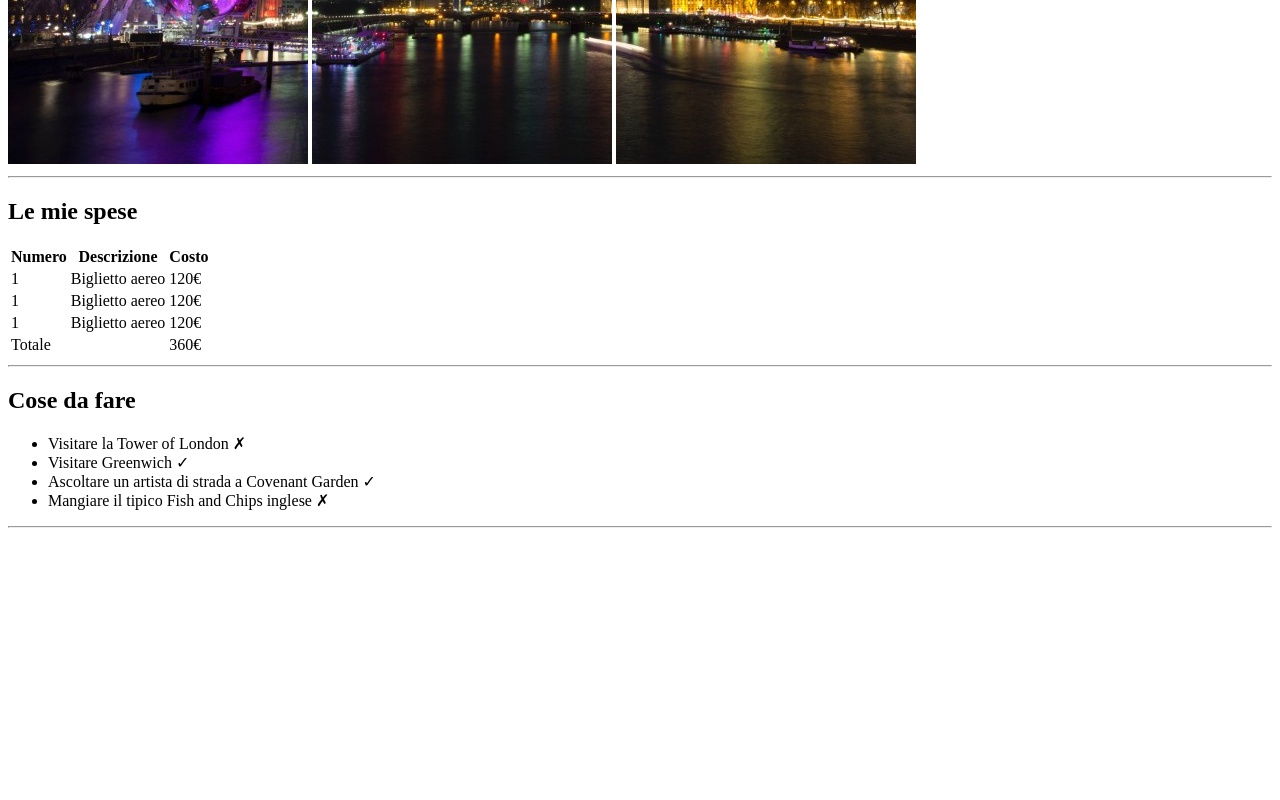
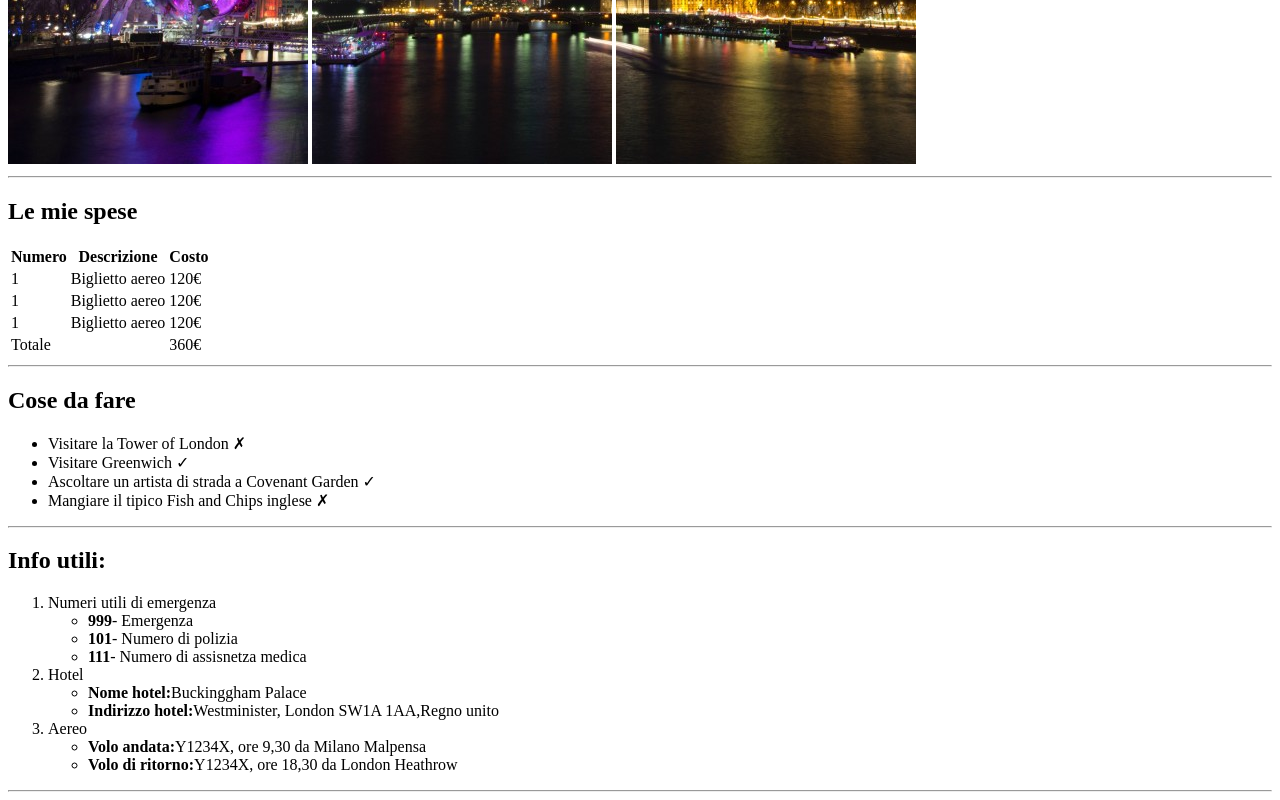
Before and after one commit to ImBlindForU/html-london-trip, a plain HTML site: page index.html in a window 1280 px wide. Shown: the part 516-1316 px from the top of the page. Before the commit the page ends 1052 px from the top, so only its background shows below. Drawn offline with Linux system fonts and the light colour scheme.

Commit message:
Ol con sottoclassi

```diff
--- a/index.html
+++ b/index.html
@@ -84,6 +84,34 @@
         <hr>
 
         <!-- section 3 lista con sottoclassi -->
+        <h2>Info utili:</h2>
+        <ol>
+            <li>
+                <span>Numeri utili di emergenza</span>
+                <ul>
+                    <li><strong>999</strong>- Emergenza</li>
+                    <li><strong>101</strong>- Numero di polizia</li>
+                    <li><strong>111</strong>- Numero di assisnetza medica</li>
+                </ul>
+            </li>
+            <li>
+                <span>Hotel</span>
+                <ul>
+                    <li><strong>Nome hotel:</strong>Buckinggham Palace</li>
+                    <li><strong>Indirizzo hotel:</strong>Westminister, London SW1A 1AA,Regno unito</li>
+                </ul>
+            </li>
+            <li>
+                <span>Aereo</span>
+                <ul>
+                    <li><strong>Volo andata:</strong>Y1234X, ore 9,30 da Milano Malpensa</li>
+                    <li><strong>Volo di ritorno:</strong>Y1234X, ore 18,30 da London Heathrow</li>
+                </ul>
+            </li>
+        </ol>
+
+        <!-- qua metto il divisore -->
+        <hr>
 
     </main>
     <!-- fine main-->
```
